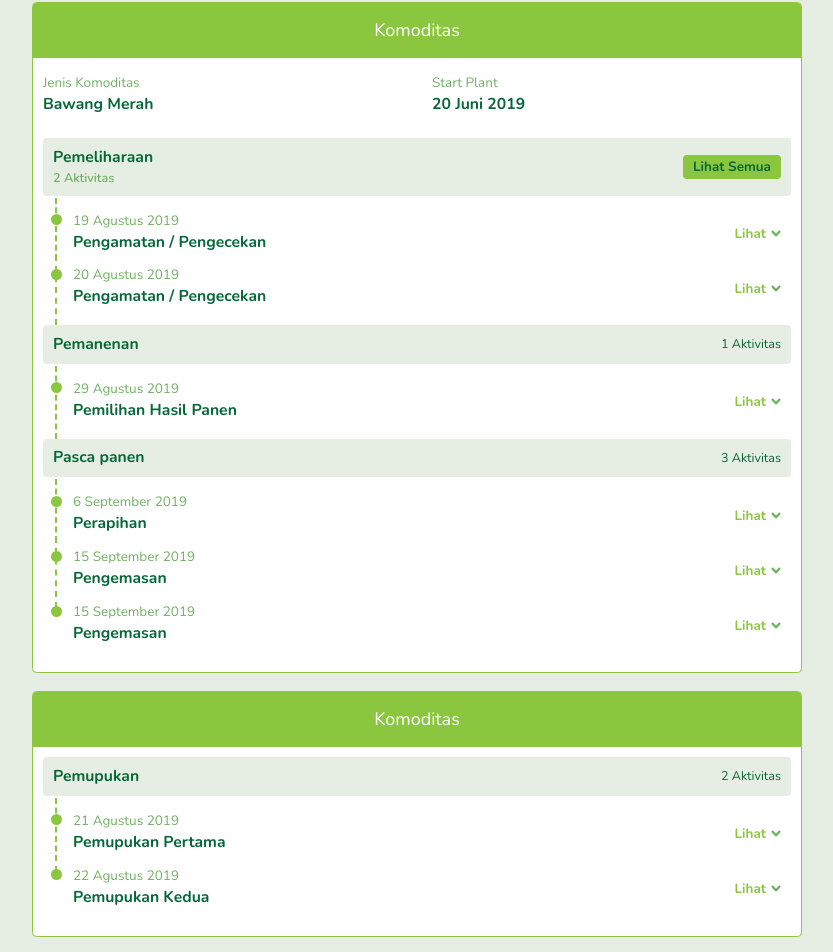
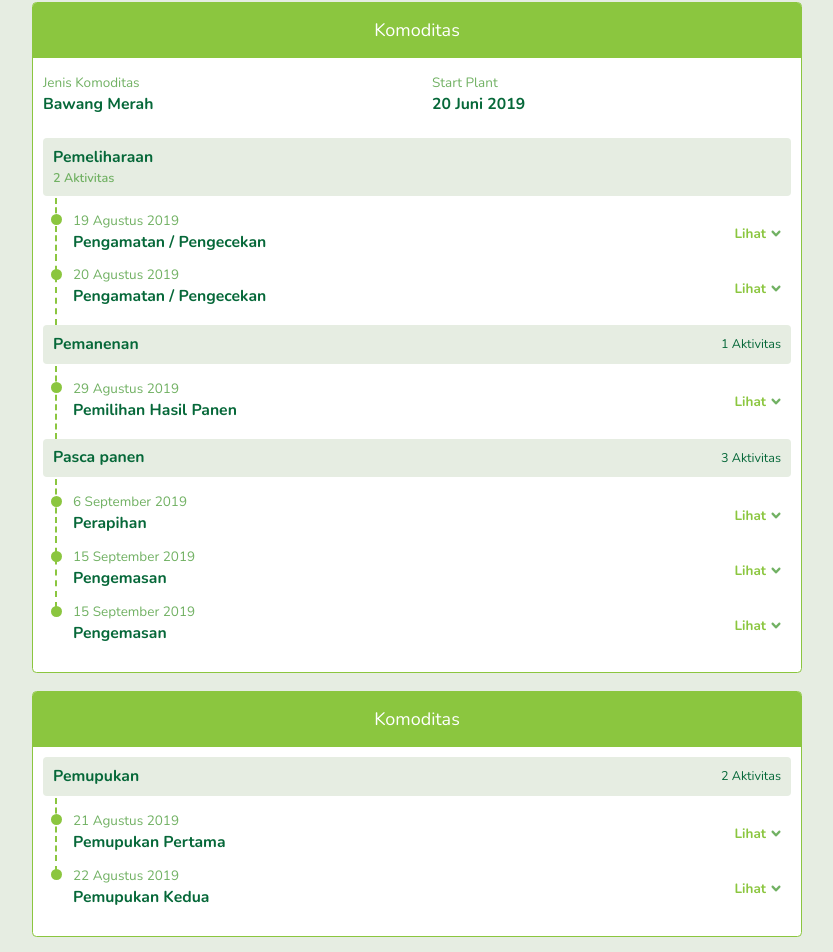
Before and after one commit to uiuxmsmb/ritx_traceability_html, a website: page index.html in a window 1280 px wide. Shown: the part 959-1911 px from the top of the page, without its empty margins (223-1056 px from the left). Drawn offline with nearby package versions, Linux system fonts and the light colour scheme.

Commit message:
disabled lihat semua

```diff
--- a/index.html
+++ b/index.html
@@ -152,7 +152,7 @@
                   Pemeliharaan
                   <small>2 Aktivitas</small>
                 </div><!-- /.aktivitas-head -->
-                <span class="lihat-semua-btn"></span>
+                <!-- <span class="lihat-semua-btn"></span> -->
               </div><!-- /.aktivitas-item -->
 
               <ul class="list-unstyled">
```
